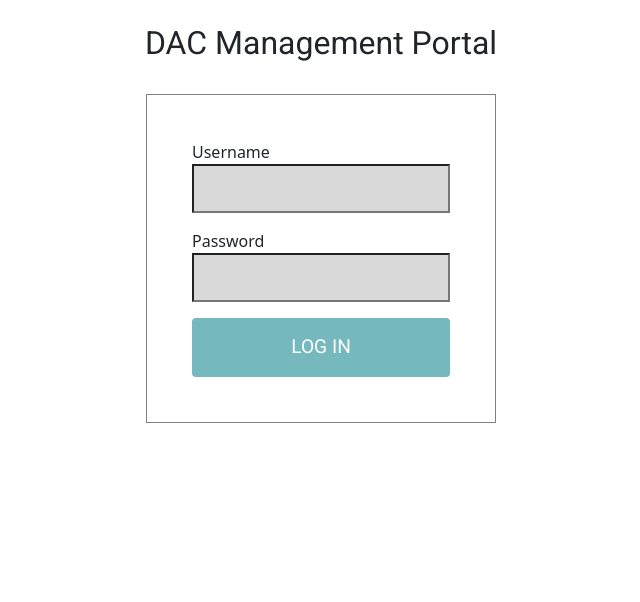
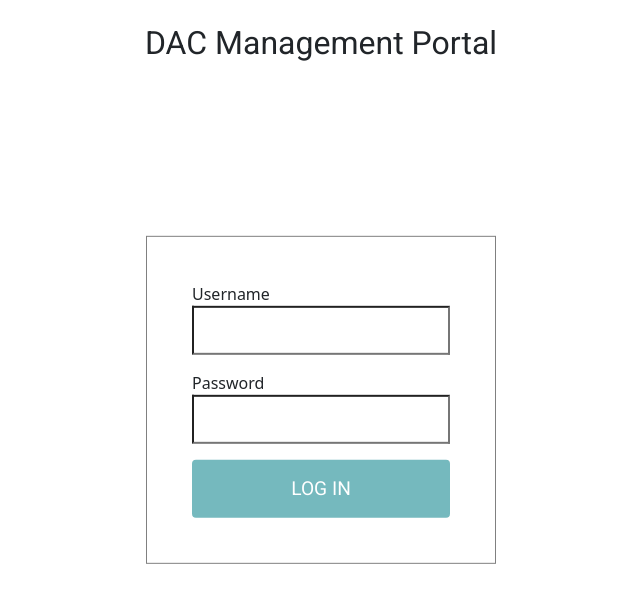
Before and after one commit to inab/DAC-Management-Portal, a Next.js app: page / in a window 1280 px wide. Shown: the top 602 px of the page, without its empty margins (319-959 px from the left). Built offline with nearby package versions, Linux system fonts and the light colour scheme.

Commit message:
Styles (SCSS): Improving login page (positioning, form, and mixings)

```diff
--- a/styles/sass/App.scss
+++ b/styles/sass/App.scss
@@ -8,4 +8,5 @@
 @import 'layout/_panel.scss';
 @import 'layout/_content.scss';
 @import 'pages/_home.scss';
+@import 'pages/_login.scss';
 @import 'pages/_panel.scss';
--- a/styles/sass/abstracts/_mixins.scss
+++ b/styles/sass/abstracts/_mixins.scss
@@ -20,5 +20,12 @@
   outline: none;
   text-align: center;
   box-sizing: border-box;
-  background: #d6d6d6e8;
+  background: white;
+
+  &:hover {
+    border-color: $color-secondary;
+  }
+  &:focus {
+    border-color: $color-primary;
+  }
 }
--- a/styles/sass/layout/_forms.scss
+++ b/styles/sass/layout/_forms.scss
@@ -1,11 +1,24 @@
 .form {
-  position: relative;
+  position: absolute;
   z-index: 1;
   max-width: 350px;
-  margin: 0 auto 100px;
   padding: 45px;
   background: #ffffff;
   border: solid 1px grey;
+  margin: 0;
+  top: 50%;
+  left: 50%;
+  transform: translate(-50%, -50%);
+
+  &-header {
+    text-align: center;
+    padding-bottom: 22.5px;
+    color: #444;
+    font-size: 1.2em;
+    font-weight: bold;
+    margin: 10px 0 30px 0;
+    border-bottom: 1px solid #eee;
+  }
 
   input {
     @include input;
--- /dev/null
+++ b/styles/sass/pages/_login.scss
@@ -0,0 +1,7 @@
+.login{
+    &-wrapper {
+        background: #75B9BE;
+        height: 100vh;
+        background: linear-gradient(135deg,  #75B9BE  0%,#CAD461 100%);
+    }
+}
```
